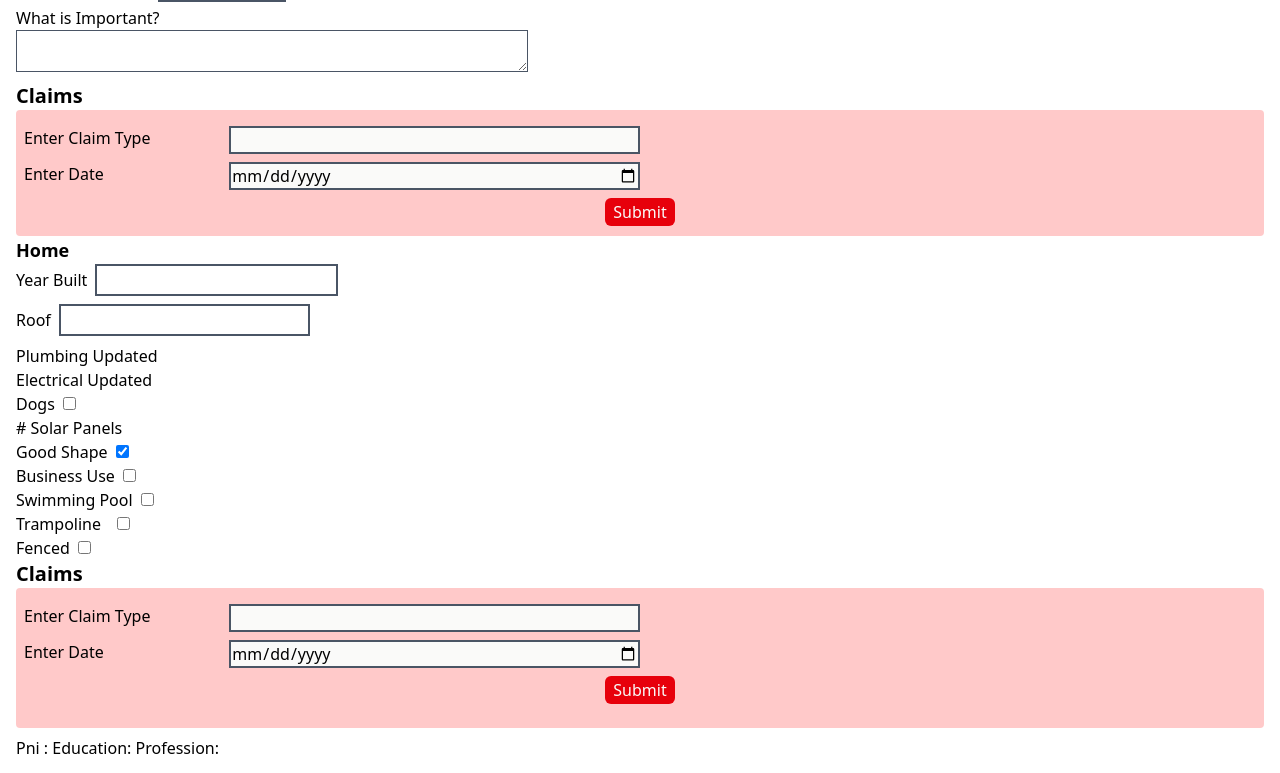
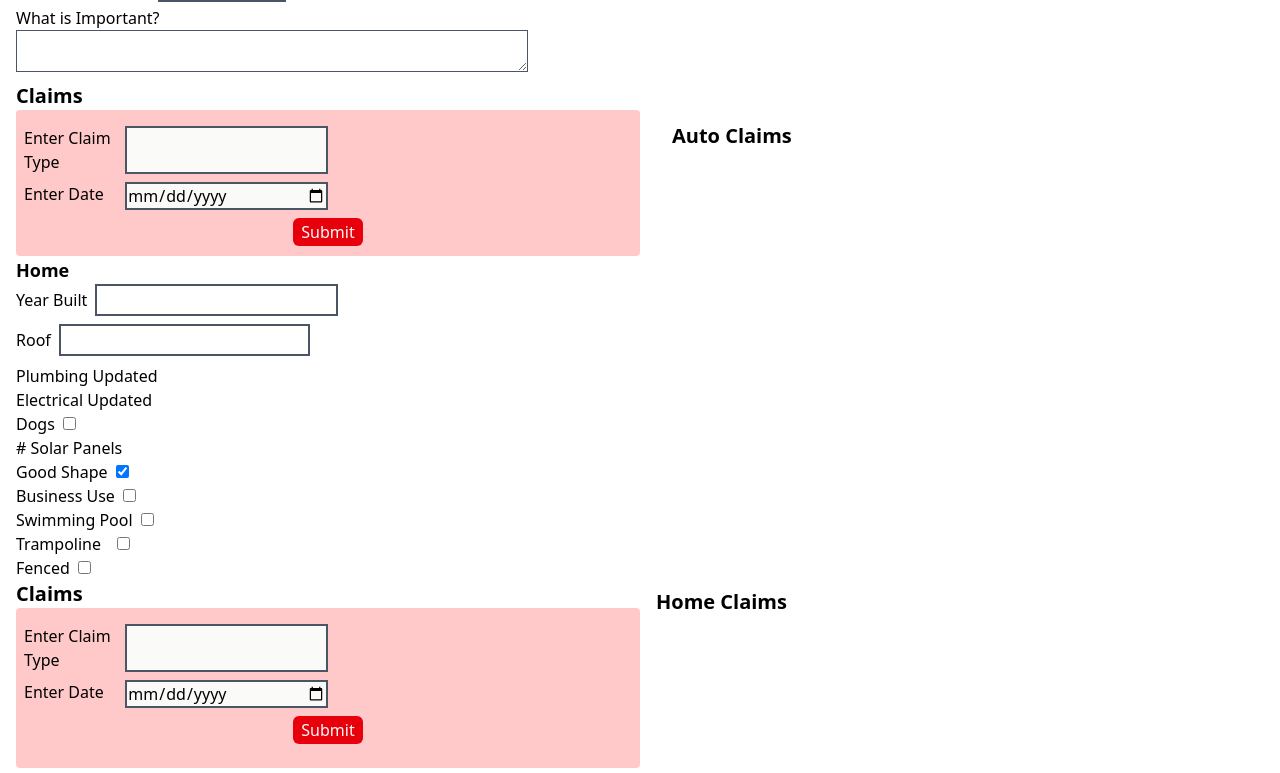
Before and after one commit to Jpatrick6420/propertyandcasualtywebsite, a React (Vite) app: page / in a window 1280 px wide. Shown: the part 1108-1881 px from the top of the page. Built offline with nearby package versions, Linux system fonts and the light colour scheme.

Commit message:
formatted home results section

```diff
--- /dev/null
+++ b/src/components/ClaimsResultsSection.jsx
@@ -0,0 +1,14 @@
+function ClaimsResultsSection({ currentData, label = "Claims" }) {
+  return (
+    <>
+      <ol className="px-4 py-2 space-y-2 font-bold text-xl">{label}</ol>
+      {currentData?.claims?.map((item, i) => (
+        <li key={i} className="pl-6 font-normal text-md">
+          {item.type} {item.date}
+        </li>
+      ))}
+    </>
+  );
+}
+
+export default ClaimsResultsSection;
--- a/src/features/CallForm.jsx
+++ b/src/features/CallForm.jsx
@@ -8,6 +8,7 @@ import HomeSection from "./HomeSection";
 import PniResults from "./PniResults";
 import DriversResults from "./DriversResults";
 import VehicleResultsSection from "../components/VehicleResultsSection";
+import ClaimsResultsSection from "../components/ClaimsResultsSection";
 function CallForm() {
   const initInfo = {
     pni: {
@@ -207,7 +208,17 @@ function CallForm() {
           value={currentData.auto["whatIsImportant"]}
           onChange={(e) => handleAutoDataChange(e, "whatIsImportant")}
         ></textarea>
-        <ClaimsSection handleCurrentData={setCurrentData} />
+        <section className="grid lg:grid-cols-2">
+          <div>
+            <ClaimsSection handleCurrentData={setCurrentData} />
+          </div>
+          <div className="hidden lg:block px-4 py-8">
+            <ClaimsResultsSection
+              currentData={currentData.auto}
+              label="Auto Claims"
+            />
+          </div>
+        </section>
         <h2 className="text-lg font-bold">Home</h2>
         <HomeSection
           handleCurrentHomeData={setCurrentData}
--- a/src/features/FormResultsSection.jsx
+++ b/src/features/FormResultsSection.jsx
@@ -2,9 +2,9 @@ import { useState } from "react";
 import PniResults from "./PniResults";
 import DriversResults from "./DriversResults";
 import VehiclesResults from "./VehiclesResults";
-import ClaimsResults from "./ClaimsResults";
 import { calcAge } from "../helpers/helpers";
 import VehicleResultsSection from "../components/VehicleResultsSection";
+import ClaimsResultsSection from "../components/ClaimsResultsSection";
 function FormResultsSection({ currentData }) {
   //   const currentYear = new Date().getFullYear;
   const [isCopied, setIsCopied] = useState(false);
@@ -52,9 +52,9 @@ function FormResultsSection({ currentData }) {
       Home Facts
 
       Year Built: ${currentData.home.yearBuilt}
-      Roof Age: ${calcAge(currentData.home.roof)}
-      ${currentData.home.plumbingUpdated ? `Plumbing Updated: ${calcAge(currentData.home.plumbingUpdated)}` : ""}
-      ${currentData.home.electricalUpdated ? `Electrical Updated: ${calcAge(currentData.home.electricalUpdated)}` : ""}
+      Roof Age: ${currentData.home.roof} ${calcAge(currentData.home.roof)}
+      ${currentData.home.plumbingUpdated ? `Plumbing Updated: ${currentData.home.plumbingUpdated} ${calcAge(currentData.home.plumbingUpdated)}` : ""}
+      ${currentData.home.electricalUpdated ? `Electrical Updated: ${currentData.home.electricalUpdated} ${calcAge(currentData.home.electricalUpdated)}` : ""}
       Dog Types:\n ${
         currentData.home.dogs
           ? currentData.home.dogTypes?.map((dog, i) => `${i + 1} ${dog}\n`)
@@ -88,25 +88,24 @@ function FormResultsSection({ currentData }) {
 
   return (
     <div className="mx-4">
+      <div className="lg:hidden">
         <PniResults pni={currentData.pni} sni={currentData.sni} />
         <h3 className="font-bold text-xl my-2">Auto</h3>
         <DriversResults currentData={currentData.auto} />
 
-      {/* <VehiclesResults currentData={currentData.auto} /> */}
+        <p>Current Coverage: {currentData.auto.currentCoverage}</p>
+        <ClaimsResultsSection
+          currentData={currentData.auto}
+          label="Auto Claims"
+        />
 
-      <p>Current Coverage: {currentData.auto.currentCoverage}</p>
-      <ClaimsResults currentData={currentData} />
-      {/* <p>Claims</p>
-      {currentData.auto.claims?.map((item, i) => (
-        <p key={i}>
-          {item.type} {item.date}
-        </p>
-      ))} */}
         <p>What's important: {currentData.auto.whatIsImportant}</p>
         <h3 className="font-bold text-xl pt-4">Vehicles </h3>
         <VehicleResultsSection currentData={currentData.auto} />
 
         <p>{currentData.currentCoverage}</p>
+      </div>
+      <div class="lg:hidden">
         <h3 className="font-bold text-xl my-2">Home Facts</h3>
         <p>Year Built: {currentData.home.yearBuilt}</p>
         <p>Roof Age: {calcAge(currentData.home.roof)}</p>
@@ -115,7 +114,8 @@ function FormResultsSection({ currentData }) {
         )}
         {currentData.home.electricalUpdated && (
           <p>
-          Electrical Updated: {calcAge(currentData.home.electricalUpdated)}{" "}
+            Electrical Updated:{" "}
+            {calcAge(currentData.home.electricalUpdated)}{" "}
           </p>
         )}
         <ol>
@@ -153,12 +153,11 @@ function FormResultsSection({ currentData }) {
         ) : (
           <p>Tampoline: No</p>
         )}
-      <ol>Home Claims</ol>
-      {currentData.home.claims?.map((item, i) => (
-        <li key={i} className="pl-6">
-          {item.type} {item.date}
-        </li>
-      ))}
+        <ClaimsResultsSection
+          currentData={currentData.home}
+          label="Home Claims"
+        />
+      </div>
       <div className="flex justify-center flex-col items-center">
         <button
           className="bg-green-600 hover:bg-green-800 active:bg-green-600 px-2 py-0.5"
--- a/src/features/HomeSection.jsx
+++ b/src/features/HomeSection.jsx
@@ -1,5 +1,6 @@
 import { useState } from "react";
 import HomeClaimsSection from "./HomeClaimsSection";
+import ClaimsResultsSection from "../components/ClaimsResultsSection";
 function HomeSection({ handleCurrentHomeData, currentData }) {
   const [dogTypeEntry, setDogTypeEntry] = useState("");
   const handleHomeDataChange = (e, field) => {
@@ -72,7 +73,8 @@ function HomeSection({ handleCurrentHomeData, currentData }) {
           onChange={(e) => handleCheckboxHome(e, "dogs")}
         />
         {currentData.home.dogs && (
-          <>
+          <section className="grid lg:grid-cols-2">
+            <div>
               <label>Dog Types</label>
               <input
                 className="border-2 border-gray-600 ml-2 px-1 py-0.5"
@@ -82,7 +84,7 @@ function HomeSection({ handleCurrentHomeData, currentData }) {
               />
               <div>
                 <button
-                className="bg-red-600 px-2 py-0.5 hover:bg-red-800 active:bg-red-600"
+                  className="bg-red-600 px-2 py-0.5 hover:bg-red-800 active:bg-red-600 text-stone-50"
                   onClick={(e) => {
                     handleDogBreedSubmit(e);
                   }}
@@ -90,7 +92,18 @@ function HomeSection({ handleCurrentHomeData, currentData }) {
                   Submit
                 </button>
               </div>
-          </>
+            </div>
+            <div className="hidden lg:block">
+              <h3 className="underline list-decimal">Dog Types</h3>
+              <ol>
+                {currentData.home.dogTypes?.map((item, i) => (
+                  <li key={i} className="px-4">
+                    {`${i + 1})`} {item}
+                  </li>
+                ))}
+              </ol>
+            </div>
+          </section>
         )}
       </div>
 
@@ -147,7 +160,17 @@ function HomeSection({ handleCurrentHomeData, currentData }) {
           onChange={(e) => handleCheckboxHome(e, "fenced")}
         />
       </div>
+      <section className="grid lg:grid-cols-2">
+        <div>
           <HomeClaimsSection handleCurrentData={handleCurrentHomeData} />
+        </div>
+        <div className="hidden lg:block">
+          <ClaimsResultsSection
+            currentData={currentData.home}
+            label="Home Claims"
+          />
+        </div>
+      </section>
     </section>
   );
 }
```
Lines whose indentation alone changed are shown as unchanged.
